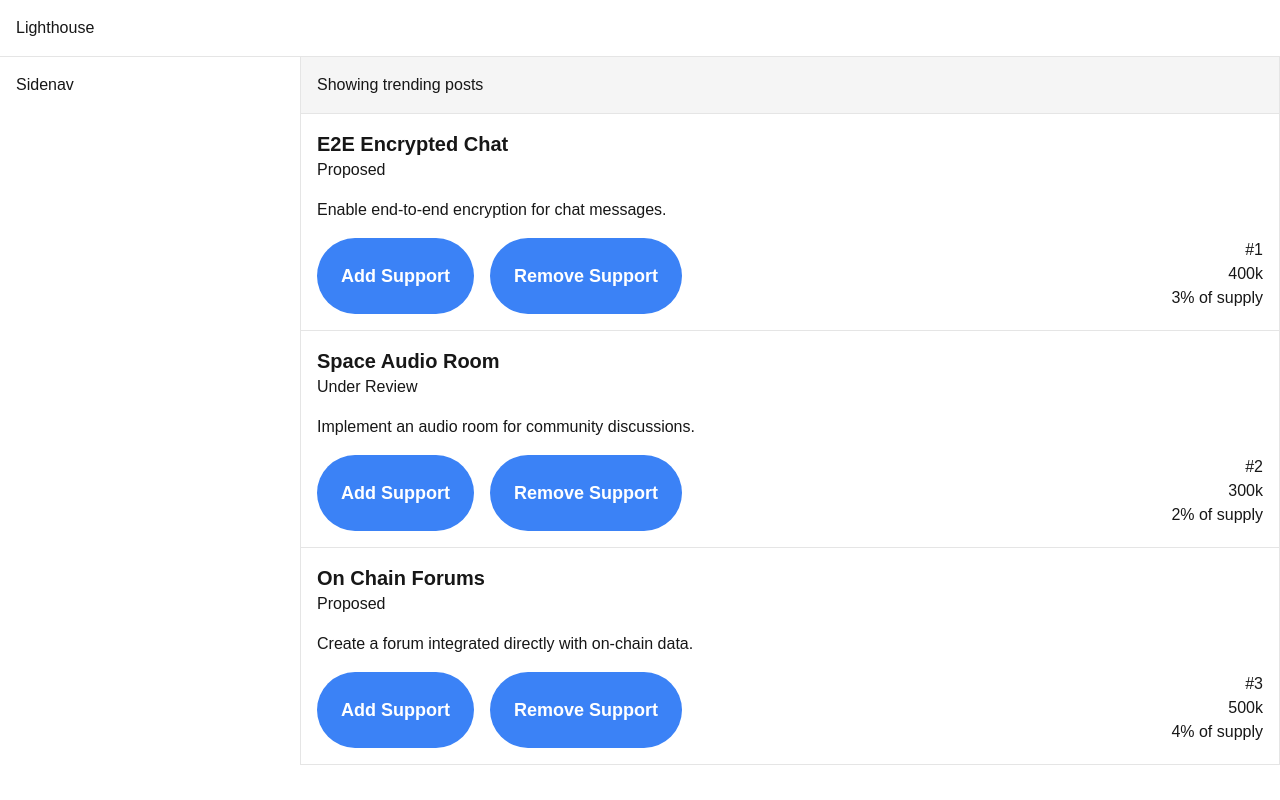
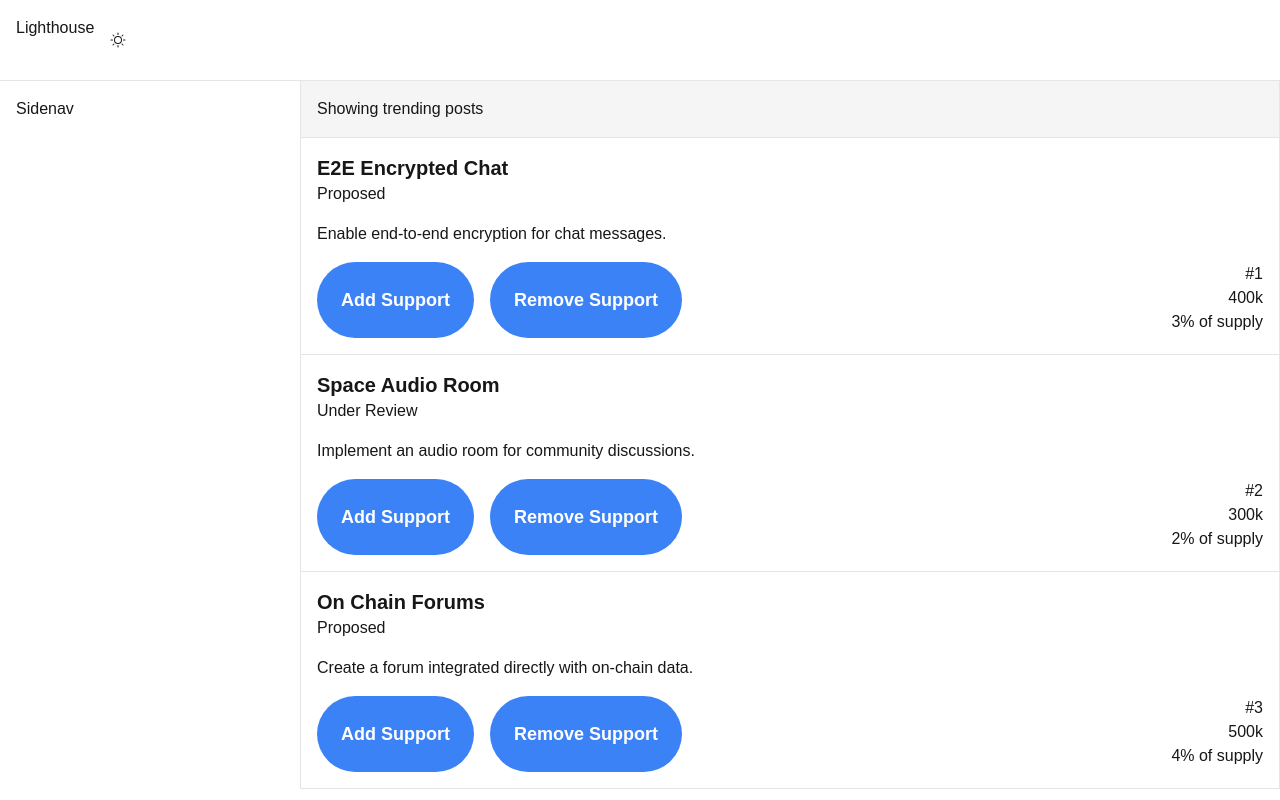
Before and after one commit to 0xLighthouse/signals, a Next.js app in the folder apps/interface/: page / in a window 1280 px wide. Built offline with nearby package versions, Linux system fonts and the light colour scheme; no server answers.

Commit message:
feat: Dark/Light mode theme SSR compatible

```diff
--- a/apps/interface/package.json
+++ b/apps/interface/package.json
@@ -9,6 +9,7 @@
     "lint": "next lint"
   },
   "dependencies": {
+    "@phosphor-icons/react": "^2.1.7",
     "next": "14.2.14",
     "react": "^18",
     "react-dom": "^18",
--- a/apps/interface/src/app/globals.css
+++ b/apps/interface/src/app/globals.css
@@ -7,17 +7,22 @@
   --foreground: #171717;
 }
 
-@media (prefers-color-scheme: dark) {
+/* @media (prefers-color-scheme: dark) {
   :root {
     --background: #0a0a0a;
     --foreground: #ededed;
   }
-}
+} */
 
 html,
 body {
   max-width: 100vw;
   overflow-x: hidden;
+}
+
+html.dark {
+  --background: #0a0a0a;
+  --foreground: #ededed;
 }
 
 body {
@@ -39,8 +44,8 @@ a {
   text-decoration: none;
 }
 
-@media (prefers-color-scheme: dark) {
+/* @media (prefers-color-scheme: dark) {
   html {
     color-scheme: dark;
   }
-}
+} */
--- a/apps/interface/src/app/layout.tsx
+++ b/apps/interface/src/app/layout.tsx
@@ -1,5 +1,8 @@
 import type { Metadata } from 'next'
 import localFont from 'next/font/local'
+
+import { getThemeCookie } from '@/lib/nextjs/getThemeCookie'
+
 import './globals.css'
 
 const geistSans = localFont({
@@ -23,8 +26,10 @@ export default function RootLayout({
 }: Readonly<{
   children: React.ReactNode
 }>) {
+  // Set the tailwind theme from stored cookie preference
+  const theme = getThemeCookie()
   return (
-    <html lang="en">
+    <html lang="en" className={theme}>
       <body className={`${geistSans.variable} ${geistMono.variable}`}>{children}</body>
     </html>
   )
--- a/apps/interface/src/app/page.tsx
+++ b/apps/interface/src/app/page.tsx
@@ -1,10 +1,14 @@
 import { FeedbackCards } from '@/components/containers/FeedbackCards'
+import { ThemeToggle } from '@/components/ThemeToggle'
+import { getThemeCookie } from '@/lib/nextjs/getThemeCookie'
 
 export default function Home() {
+  const theme = getThemeCookie()
   return (
     <div>
       <div className="flex p-4 border-neutral-200 border-b">
         <p>Lighthouse</p>
+        <ThemeToggle initialTheme={theme} />
       </div>
       <div className="container mx-auto">
         <div className="grid grid-cols-1 md:grid-cols-[300px_1fr]">
--- /dev/null
+++ b/apps/interface/src/components/ThemeToggle.tsx
@@ -0,0 +1,52 @@
+'use client'
+
+import { Moon, Sun } from '@phosphor-icons/react'
+import React, { useCallback, useEffect } from 'react'
+import { IconButton } from './primitives/IconButton'
+import { setThemeCookie } from '@/lib/nextjs/setThemeCookie'
+import { UITheme } from '@/config/theme'
+
+interface ThemeToggleProps {
+  initialTheme: UITheme
+}
+
+/**
+ * ThemeToggle component
+ * Allows the user to toggle between dark and light themes, syncs with localStorage and the system theme.
+ * Changing system preferences with the app open will take preference over the local storage theme.
+ * TODO: Dropdown with Light/Dark/System opens for full user control
+ */
+export const ThemeToggle: React.FC<ThemeToggleProps> = ({ initialTheme }) => {
+  const [isDark, setIsDark] = React.useState(initialTheme === 'dark')
+
+  const handleToggle = useCallback(() => {
+    if (isDark) {
+      setThemeCookie('light')
+      setIsDark(false)
+    } else {
+      setThemeCookie('dark')
+      setIsDark(true)
+    }
+  }, [isDark])
+
+  useEffect(() => {
+    // Sync initial state with react state for icon display
+    setIsDark(document.documentElement.classList.contains('dark'))
+
+    // Setup event to watch the system theme
+    const mediaQuery = window.matchMedia('(prefers-color-scheme: dark)')
+    const handleChange = (event: MediaQueryListEvent) => {
+      const newColorScheme = event.matches ? 'dark' : 'light'
+      setIsDark(newColorScheme === 'dark')
+      setThemeCookie(newColorScheme)
+    }
+    mediaQuery.addEventListener('change', handleChange)
+    return () => mediaQuery.removeEventListener('change', handleChange)
+  }, [])
+
+  return (
+    <div>
+      <IconButton onClick={() => handleToggle()}>{isDark ? <Moon /> : <Sun />}</IconButton>
+    </div>
+  )
+}
--- /dev/null
+++ b/apps/interface/src/components/primitives/IconButton.tsx
@@ -0,0 +1,11 @@
+import React from 'react'
+
+interface IconButtonProps extends React.ButtonHTMLAttributes<HTMLButtonElement> {}
+
+export const IconButton: React.FC<IconButtonProps> = ({ children, ...props }) => {
+  return (
+    <button className="p-4 rounded-full w-[36px]" {...props}>
+      {children}
+    </button>
+  )
+}
--- /dev/null
+++ b/apps/interface/src/config/theme.ts
@@ -0,0 +1,4 @@
+export enum UITheme {
+  DARK = 'dark',
+  LIGHT = 'light',
+}
--- /dev/null
+++ b/apps/interface/src/lib/nextjs/getThemeCookie.ts
@@ -0,0 +1,7 @@
+import { UITheme } from "@/config/theme"
+import { cookies } from "next/headers"
+
+// Available SSR only
+export const getThemeCookie = () => {
+  return cookies().get('theme')?.value as UITheme || UITheme.LIGHT
+}
--- /dev/null
+++ b/apps/interface/src/lib/nextjs/setThemeCookie.ts
@@ -0,0 +1,15 @@
+const _setThemeCookie = (theme: 'dark' | 'light') => {
+  document.cookie = `theme=${theme}; path=/; max-age=31536000` // Cookie expires in 1 year
+}
+
+export const setThemeCookie = (theme: 'dark' | 'light') => {
+  if (theme === 'dark') {
+    document.documentElement.classList.remove('light')
+    document.documentElement.classList.add('dark')
+    _setThemeCookie('dark')
+  } else {
+    document.documentElement.classList.remove('dark')
+    document.documentElement.classList.add('light')
+    _setThemeCookie('light')
+  }
+}
--- a/apps/interface/tailwind.config.js
+++ b/apps/interface/tailwind.config.js
@@ -3,6 +3,7 @@ const { withTV } = require('tailwind-variants/transformer')
 
 /** @type {import('tailwindcss').Config} */
 module.exports = withTV({
+  darkMode: 'selector',
   content: ['./index.html', './src/**/*.{js,ts,jsx,tsx}'],
   theme: {
     extend: {},
```
Also changed, not shown: 1 other file (tests, documents, lock files or other folders).
